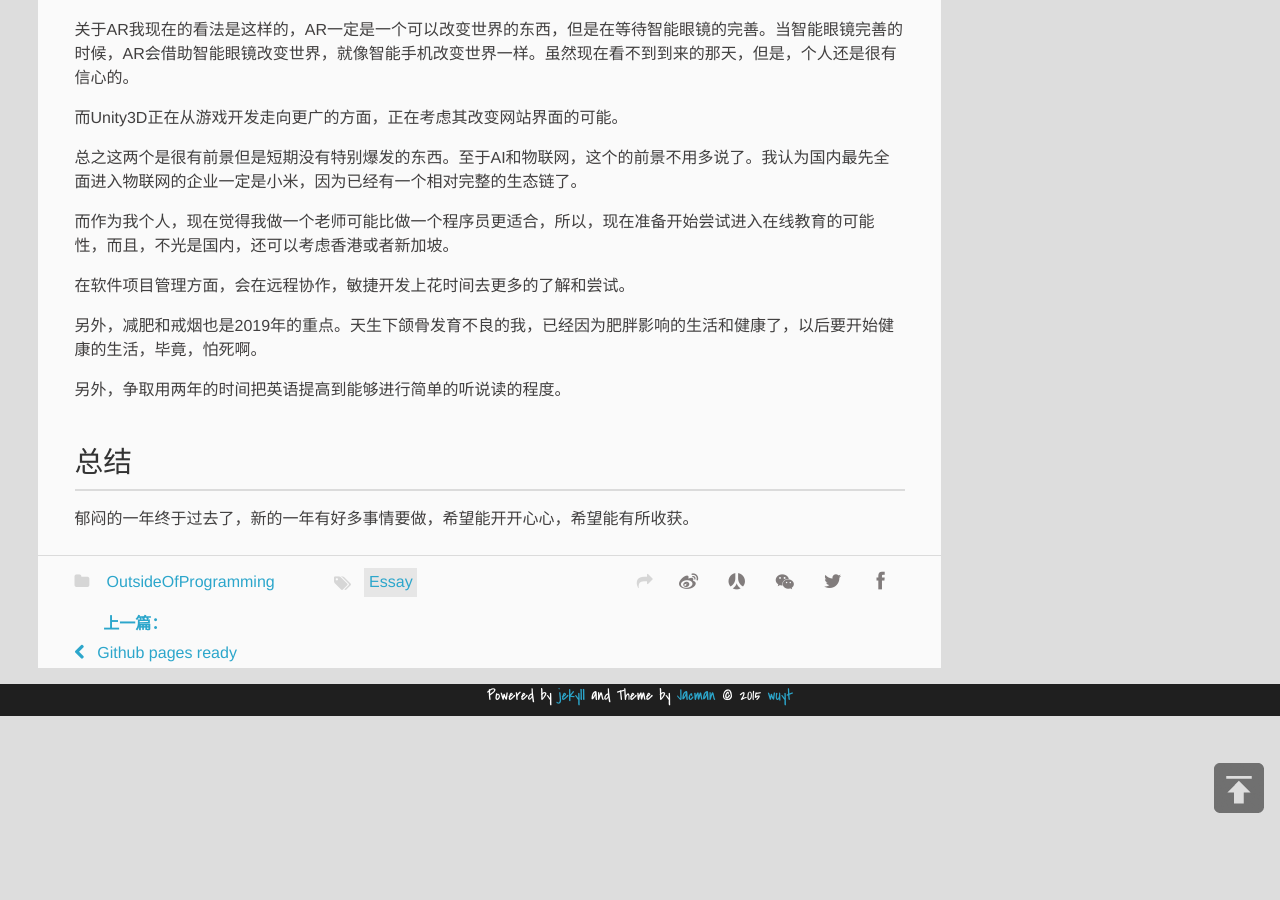
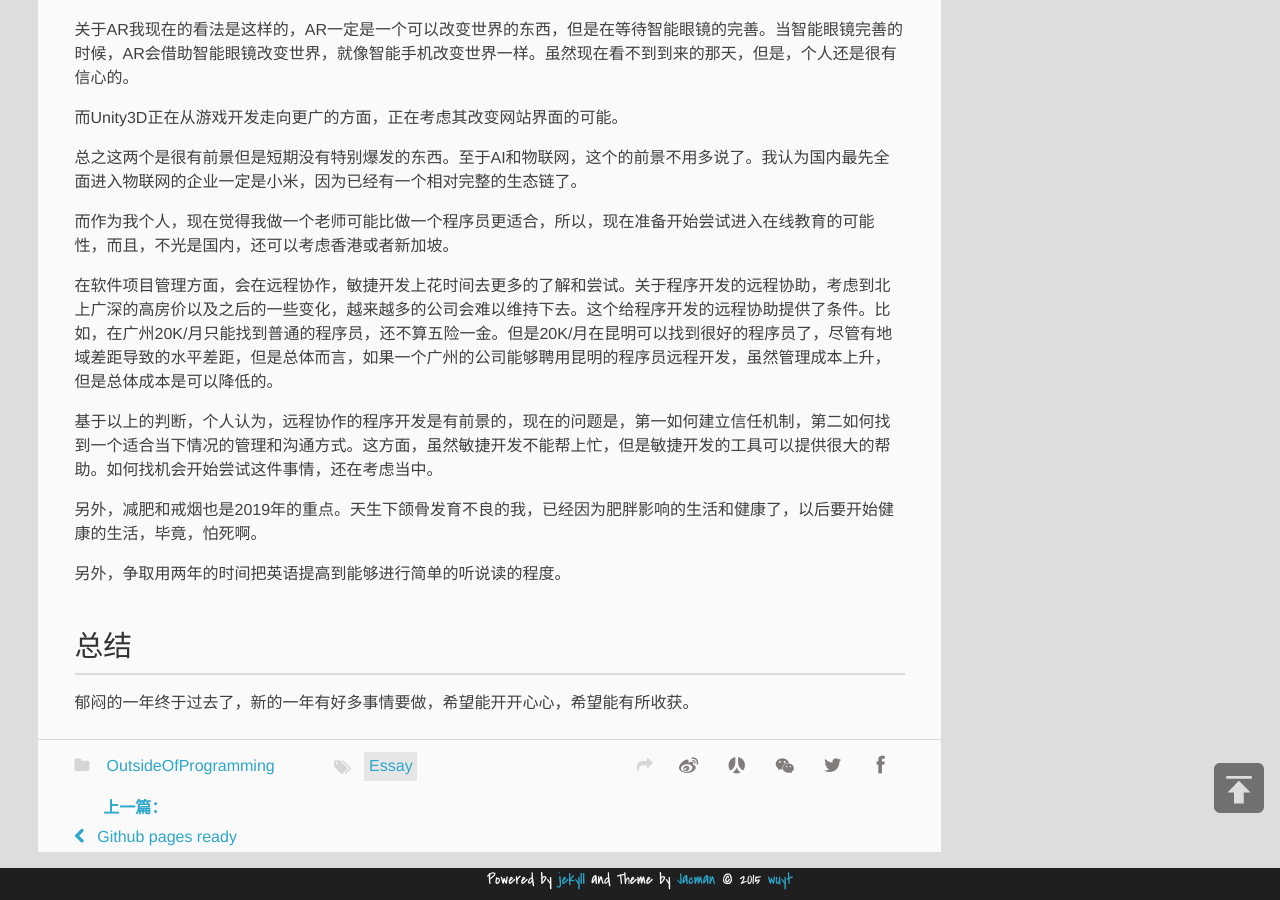
Before and after one commit to wuyt/wuyt.github.io, a Jekyll site: the page built from _posts/2018-12-18-Review-2018.md, in a window 1280 px wide and 900 px high, scrolled down 2551 px. Built offline with Jekyll 4.4.1, drawn with Linux system fonts in a browser that asks for light colours.

Commit message:
添加内容

```diff
--- a/_posts/2018-12-18-Review-2018.md
+++ b/_posts/2018-12-18-Review-2018.md
@@ -79,7 +79,9 @@ description: 又到总结的时候了
 
 而作为我个人，现在觉得我做一个老师可能比做一个程序员更适合，所以，现在准备开始尝试进入在线教育的可能性，而且，不光是国内，还可以考虑香港或者新加坡。
 
-在软件项目管理方面，会在远程协作，敏捷开发上花时间去更多的了解和尝试。
+在软件项目管理方面，会在远程协作，敏捷开发上花时间去更多的了解和尝试。关于程序开发的远程协助，考虑到北上广深的高房价以及之后的一些变化，越来越多的公司会难以维持下去。这个给程序开发的远程协助提供了条件。比如，在广州20K/月只能找到普通的程序员，还不算五险一金。但是20K/月在昆明可以找到很好的程序员了，尽管有地域差距导致的水平差距，但是总体而言，如果一个广州的公司能够聘用昆明的程序员远程开发，虽然管理成本上升，但是总体成本是可以降低的。
+
+基于以上的判断，个人认为，远程协作的程序开发是有前景的，现在的问题是，第一如何建立信任机制，第二如何找到一个适合当下情况的管理和沟通方式。这方面，虽然敏捷开发不能帮上忙，但是敏捷开发的工具可以提供很大的帮助。如何找机会开始尝试这件事情，还在考虑当中。
 
 另外，减肥和戒烟也是2019年的重点。天生下颌骨发育不良的我，已经因为肥胖影响的生活和健康了，以后要开始健康的生活，毕竟，怕死啊。
 
```
